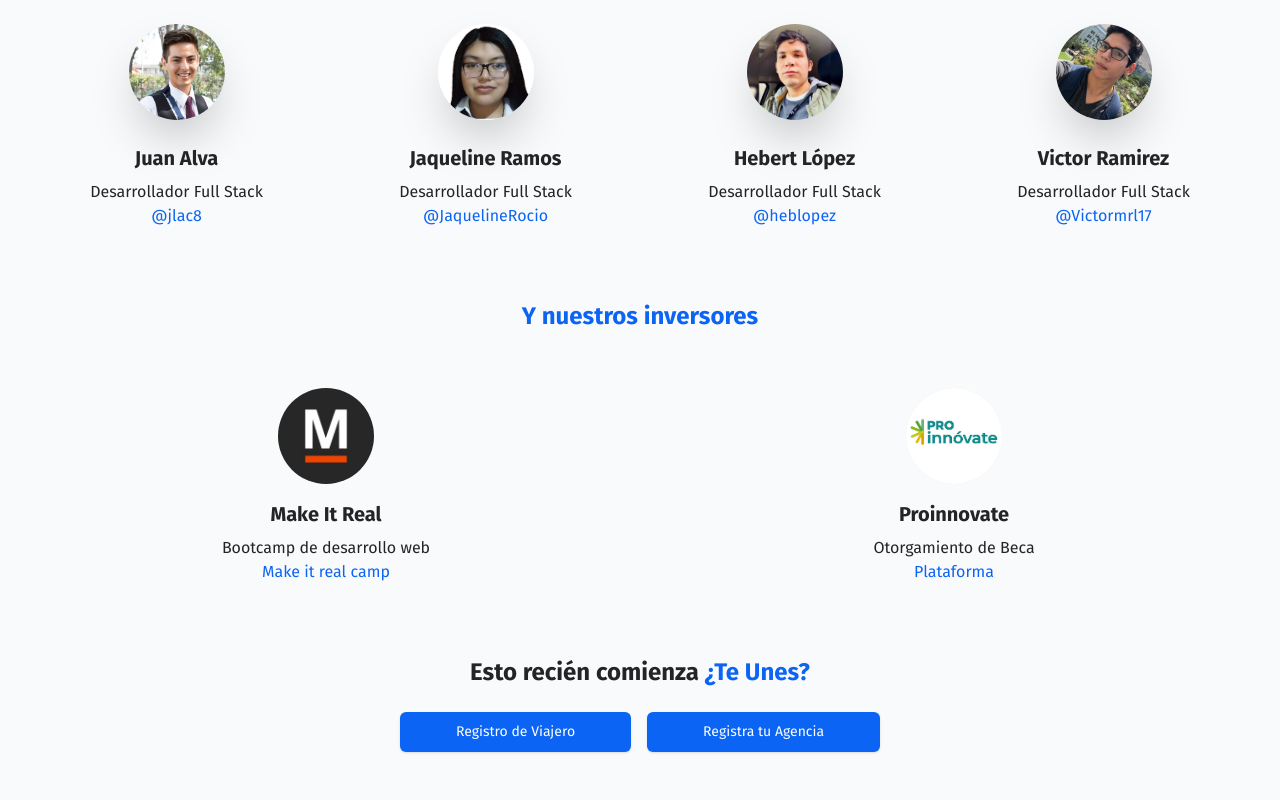
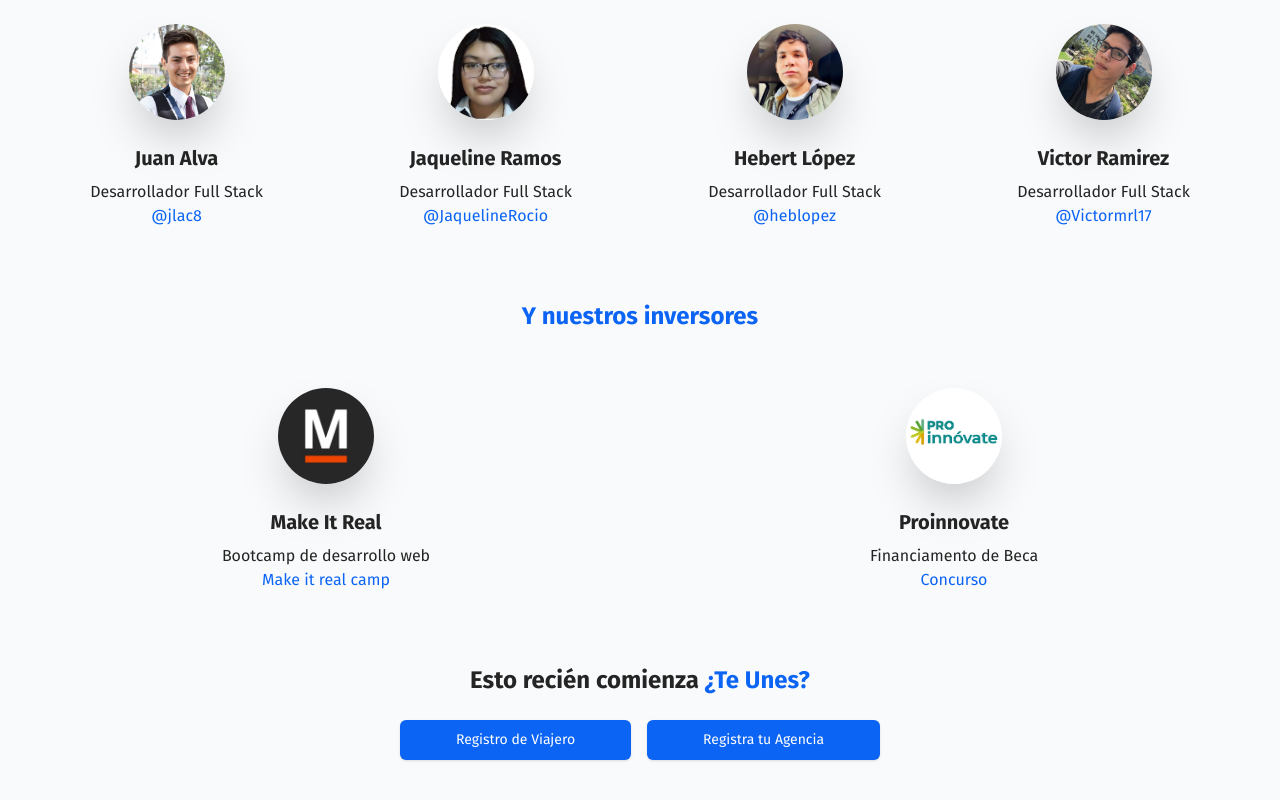
Before and after one commit to heblopez/front-explora-peru, a React (Vite) app: page /about-us in a window 1280 px wide. Shown: the part 756-1556 px from the top of the page. Built offline with nearby package versions, Linux system fonts and the light colour scheme.

Commit message:
refactor: :technologist: create TeamMember component

```diff
--- /dev/null
+++ b/src/components/AboutExplora/TeamMember.tsx
@@ -0,0 +1,34 @@
+interface TeamMemberProps {
+  imagePath: string
+  name: string
+  role: string
+  url: string
+  urlDescription: string
+}
+
+function TeamMember({
+  imagePath,
+  name,
+  role,
+  url,
+  urlDescription
+}: TeamMemberProps) {
+  return (
+    <div className='text-center p-6'>
+      <div className='flex justify-center items-center h-24 w-24 rounded-full shadow-2xl mx-auto mb-6'>
+        <img
+          src={imagePath}
+          alt={name}
+          className='rounded-full h-24 w-24 object-cover'
+        />
+      </div>
+      <h3 className='text-xl font-semibold mb-2'>{name}</h3>
+      <p>{role}</p>
+      <a target='_blank' href={url} className='text-primary'>
+        {urlDescription}
+      </a>
+    </div>
+  )
+}
+
+export default TeamMember
--- a/src/pages/AboutExplora.tsx
+++ b/src/pages/AboutExplora.tsx
@@ -1,3 +1,4 @@
+import TeamMember from '@/components/AboutExplora/TeamMember'
 import { Button } from '@/components/ui/button'
 import { Map, MessageCircle, CreditCard, Search } from 'lucide-react'
 import { Link } from 'react-router-dom'
@@ -68,120 +69,54 @@ function AboutExplora() {
           Conoce nuestro equipo
         </h2>
         <div className='grid grid-cols-1 sm:grid-cols-2 lg:grid-cols-4 gap-5'>
-          <div className='text-center p-6'>
-            <div className='flex justify-center items-center h-24 w-24 rounded-full shadow-2xl mx-auto mb-6'>
-              <img
-                src='/public/assets/team/juan.jpeg'
-                alt='Juan Alva'
-                className='rounded-full h-24 w-24 object-cover'
+          <TeamMember
+            imagePath='/public/assets/team/juan.jpeg'
+            name='Juan Alva'
+            role='Desarrollador Full Stack'
+            url='https://github.com/jlac8'
+            urlDescription='@jlac8'
           />
-            </div>
-            <h3 className='text-xl font-semibold mb-2'>Juan Alva</h3>
-            <p>Desarrollador Full Stack</p>
-            <a
-              target='_blank'
-              href='https://github.com/jlac8'
-              className='text-primary'
-            >
-              @jlac8
-            </a>
-          </div>
-          <div className='text-center p-6'>
-            <div className='flex justify-center items-center h-24 w-24 rounded-full shadow-2xl mx-auto mb-6'>
-              <img
-                src='/public/assets/team/jaqueline.png'
-                alt='Jaqueline Ramos'
-                className='rounded-full h-24 w-24 object-cover'
+          <TeamMember
+            imagePath='/public/assets/team/jaqueline.png'
+            name='Jaqueline Ramos'
+            role='Desarrollador Full Stack'
+            url='https://github.com/JaquelineRocio'
+            urlDescription='@JaquelineRocio'
           />
-            </div>
-            <h3 className='text-xl font-semibold mb-2'>Jaqueline Ramos</h3>
-            <p>Desarrollador Full Stack</p>
-            <a
-              target='_blank'
-              href='https://github.com/JaquelineRocio'
-              className='text-primary'
-            >
-              @JaquelineRocio
-            </a>
-          </div>
-          <div className='text-center p-6'>
-            <div className='flex justify-center items-center h-24 w-24 rounded-full shadow-2xl mx-auto mb-6'>
-              <img
-                src='/public/assets/team/hebert.jpeg'
-                alt='Hebert López'
-                className='rounded-full h-24 w-24 object-cover'
+          <TeamMember
+            imagePath='/public/assets/team/hebert.jpeg'
+            name='Hebert López'
+            role='Desarrollador Full Stack'
+            url='https://github.com/heblopez'
+            urlDescription='@heblopez'
           />
-            </div>
-            <h3 className='text-xl font-semibold mb-2'>Hebert López</h3>
-            <p>Desarrollador Full Stack</p>
-            <a
-              target='_blank'
-              href='https://github.com/heblopez'
-              className='text-primary'
-            >
-              @heblopez
-            </a>
-          </div>
-          <div className='text-center p-6'>
-            <div className='flex justify-center items-center h-24 w-24 rounded-full shadow-2xl mx-auto mb-6'>
-              <img
-                src='/public/assets/team/victor.jpeg'
-                alt='Victor Ramirez'
-                className='rounded-full h-24 w-24 object-cover'
+          <TeamMember
+            imagePath='/public/assets/team/victor.jpeg'
+            name='Victor Ramirez'
+            role='Desarrollador Full Stack'
+            url='https://github.com/Victormrl17'
+            urlDescription='@Victormrl17'
           />
-            </div>
-            <h3 className='text-xl font-semibold mb-2'>Victor Ramirez</h3>
-            <p>Desarrollador Full Stack</p>
-            <a
-              target='_blank'
-              href='https://github.com/Victormrl17'
-              className='text-primary'
-            >
-              @Victormrl17
-            </a>
-          </div>
         </div>
 
         <h2 className='text-2xl font-bold text-center mt-12 mb-8 text-primary'>
           Y nuestros inversores
         </h2>
         <div className='grid grid-cols-1 sm:grid-cols-2 gap-10'>
-          <div className='text-center p-6'>
-            <div className='flex justify-center items-center h-24 w-24 bg-gray-200 rounded-full mx-auto mb-4'>
-              <img
-                src='/public/assets/investors/mir.jpeg'
-                alt='Make It Real'
-                className='rounded-full h-24 w-24 object-cover'
+          <TeamMember
+            imagePath='/public/assets/investors/mir.jpeg'
+            name='Make It Real'
+            role='Bootcamp de desarrollo web'
+            url='https://makeitreal.camp/programa-becas-de-bootcamp-proinnovate-2024'
+            urlDescription='Make it real camp'
           />
-            </div>
-            <h3 className='text-xl font-semibold mb-2'>Make It Real</h3>
-            <p>Bootcamp de desarrollo web</p>
-            <a
-              target='_blank'
-              href='https://makeitreal.camp/programa-becas-de-bootcamp-proinnovate-2024'
-              className='text-primary'
-            >
-              Make it real camp
-            </a>
-          </div>
-          <div className='text-center p-6'>
-            <div className='flex justify-center items-center h-24 w-24 bg-gray-200 rounded-full mx-auto mb-4'>
-              <img
-                src='/public/assets/investors/proinnovate.png'
-                alt='Proinnovate'
-                className='rounded-full h-24 w-24 object-cover'
+          <TeamMember
+            imagePath='/public/assets/investors/proinnovate.png'
+            name='Proinnovate'
+            role='Financiamento de Beca'
+            url='https://www.gob.pe/institucion/proinnovate/campa%C3%B1as/49409-concurso-de-becas-para-programas-de-bootcamps-de-codigo-etapa-2'
+            urlDescription='Concurso'
           />
-            </div>
-            <h3 className='text-xl font-semibold mb-2'>Proinnovate</h3>
-            <p>Otorgamiento de Beca </p>
-            <a
-              target='_blank'
-              href='https://inngenius.proinnovate.gob.pe/login'
-              className='text-primary'
-            >
-              Plataforma
-            </a>
-          </div>
         </div>
       </section>
 
```
Lines whose indentation alone changed are shown as unchanged.
